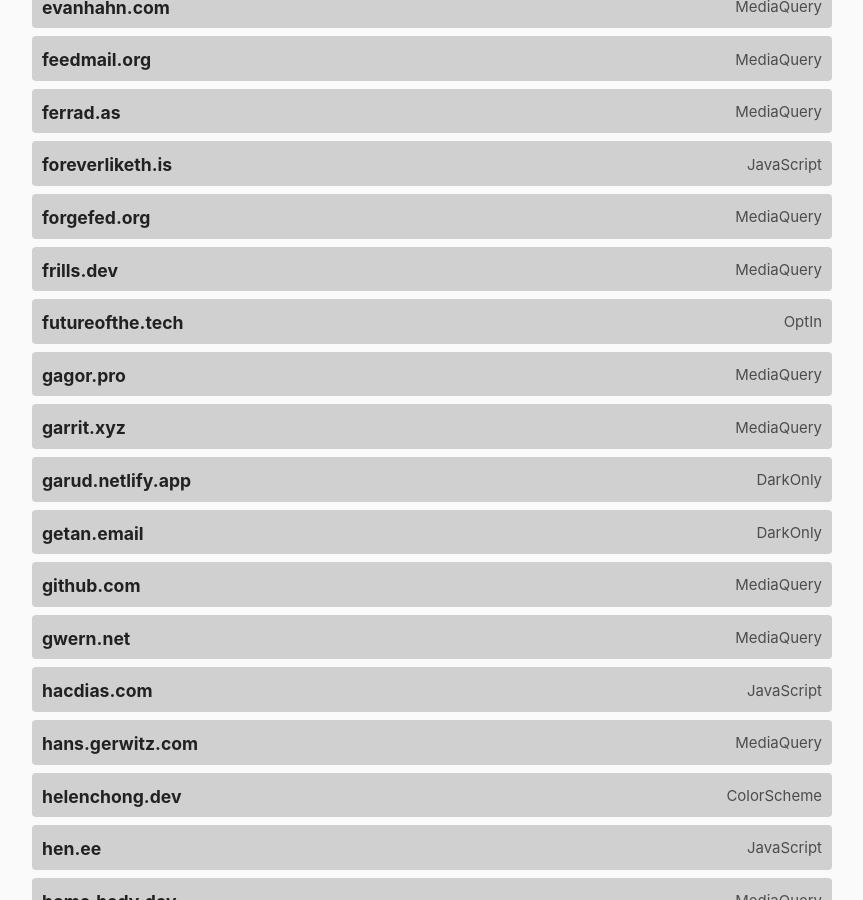
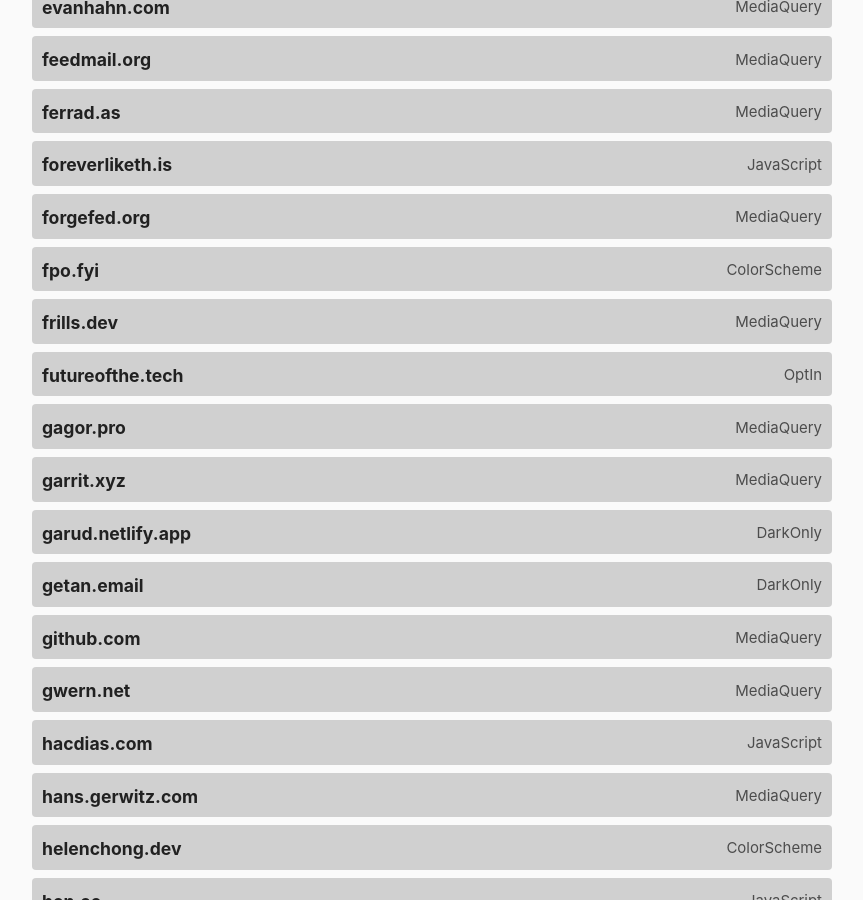
Before and after one commit to garritfra/darktheme.club, a Jekyll site: the page built from index.md, in a window 1280 px wide and 900 px high, scrolled down 3637 px. Shown: the whole window, without its empty margins (208-1071 px from the left). Built offline with Jekyll 4.4.1, drawn with Linux system fonts in a browser that asks for light colours.

Commit message:
Adding fpo.fyi

```diff
--- a/_data/sites.yml
+++ b/_data/sites.yml
@@ -301,6 +301,11 @@
 - domain: forgefed.org
   url: https://forgefed.org
   method: mediaquery
+  last_checked: 2022-07-21
+
+- domain: fpo.fyi
+  url: https://fpo.fyi
+  method: colorscheme
   last_checked: 2022-07-21
 
 - domain: frills.dev
```
